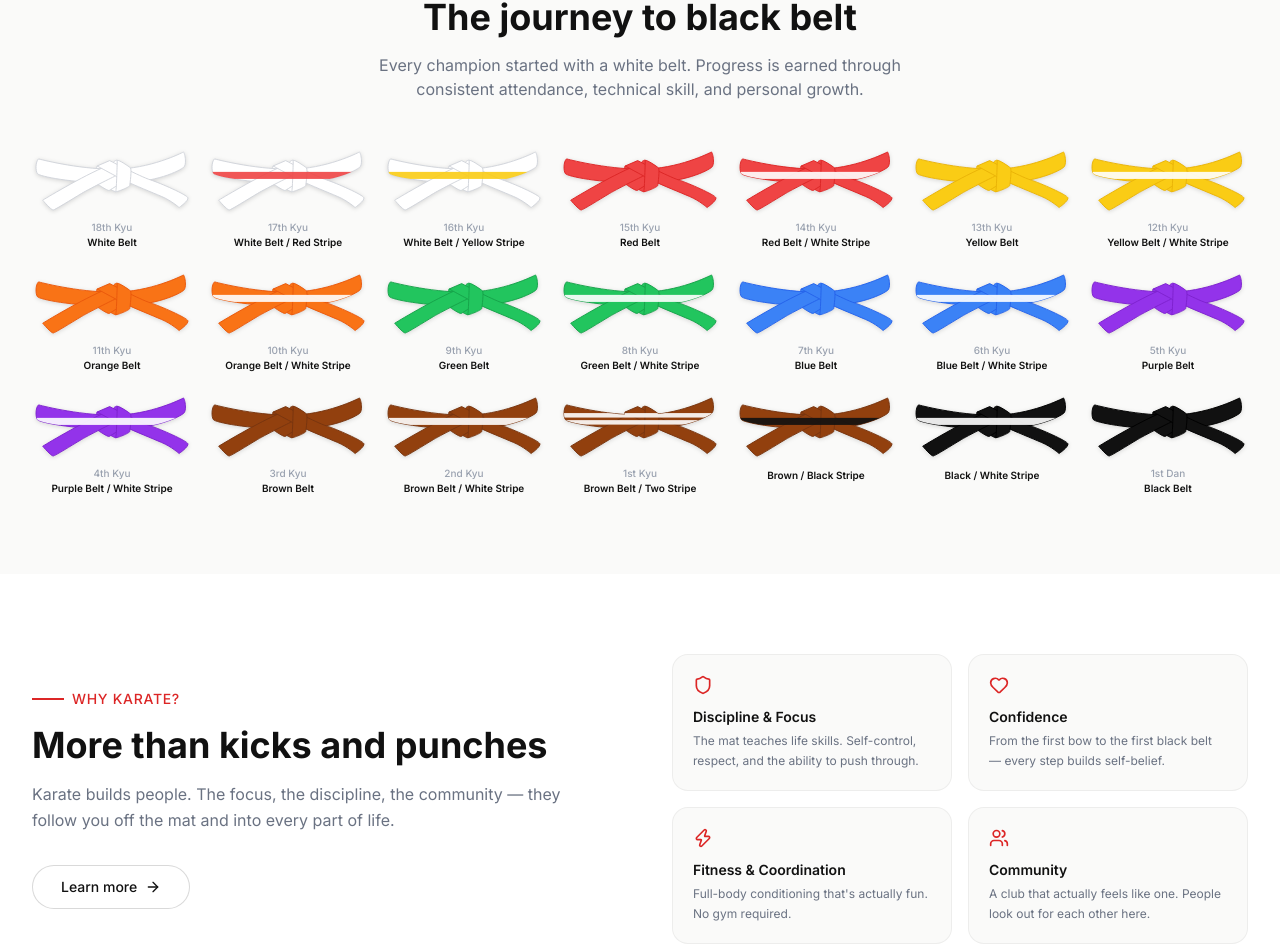
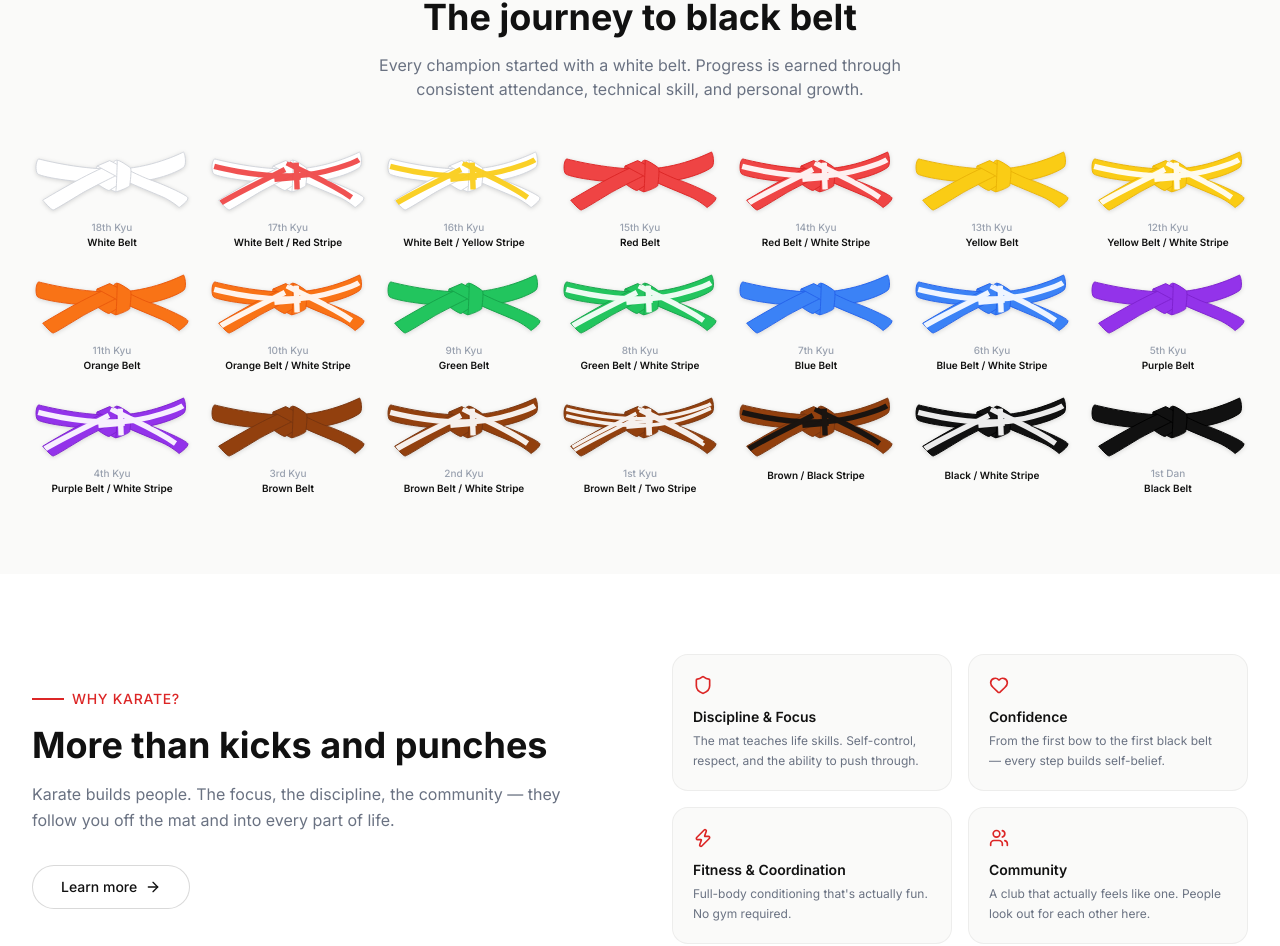
Before and after one commit to anthonieveritt-afk/forza-karate-website, a Next.js app: page / in a window 1280 px wide. Shown: the part 1664-2610 px from the top of the page. Built offline with nearby package versions, Linux system fonts and the light colour scheme.

Commit message:
BeltIcon: stripe follows belt curves using clipped centerline bezier paths

```diff
--- a/components/ui/BeltIcon.tsx
+++ b/components/ui/BeltIcon.tsx
@@ -11,28 +11,46 @@ interface BeltIconProps {
 
 export default function BeltIcon({ color, border, stripe, doubleStripe }: BeltIconProps) {
   const uid = useId().replace(/:/g, '')
+  const clipId = `bc-${uid}`
 
-  // All belt paths from reference SVG (viewBox 145.5 205.5 500 200)
+  // All belt shape paths (from reference SVG, viewBox 145.5 205.5 500 200)
   const beltPaths = [
-    // Knot loop detail
     "M348.15,259.254c0,0-1.476,4.952,0.21,7.375s24.86,1.791,24.86,1.791l-11.27-10.22L348.15,259.254z",
-    // Main belt band
     "M165.938,236.398c0,0,119.181,32.087,233.778,32.087c114.599,0,214.68-51.188,218.501-53.479c3.818-2.292,12.986,38.963,0.765,48.131c-12.225,9.168-80.983,48.896-216.208,48.896c-135.227,0-233.016-21.393-239.893-29.032C156.005,275.361,156.005,244.802,165.938,236.398z",
-    // Knot right junction
     "M408.12,339.536c0,0-22.156-6.111-28.268-21.393c-6.111-15.278,58.827-29.795,58.827-29.795l-6.112,31.324L408.12,339.536z",
-    // Knot centre
     "M351.585,315.852c0,0,30.561,21.393,35.144,19.101c4.584-2.292,58.827-36.671,58.827-36.671l-45.84-33.616l-50.423,38.2L351.585,315.852z",
-    // Left tail
     "M178.924,365.513c0,0,125.293-76.398,200.929-106.959c75.635-30.56,30.561,29.031,30.561,29.031s-78.69,38.199-110.779,57.299c-32.088,19.101-81.745,50.424-87.857,51.188C205.664,396.835,178.924,365.513,178.924,365.513z",
-    // Small knot piece
     "M412.073,240.503c0,0-5.29-1.851-14.146,8.46c-8.856,10.313,15.07,8.197,15.07,8.197L412.073,240.503z",
-    // Right tail
     "M388.256,241.746c0,0,94.734,49.659,127.587,60.354c32.851,10.696,113.832,46.604,116.889,55.771s-27.503,30.559-27.503,30.559s-23.685-21.391-54.243-34.379c-30.56-12.986-83.273-34.379-112.306-48.131c-29.031-13.751-89.388-47.367-89.388-47.367L388.256,241.746z",
-    // Knot body
     "M411.94,240.982c0,0-2.292,92.442-4.584,97.026c-2.293,4.584,42.783-12.988,43.546-18.336c0.765-5.349,6.877-50.423,2.293-55.007S416.523,238.69,411.94,240.982z",
   ]
 
-  const clipId = `belt-clip-${uid}`
+  // Centerline paths that follow the curve of each belt section.
+  // These are stroked (not filled) and clipped to the belt outline —
+  // so the stroke naturally conforms to the belt shape.
+
+  // Main belt band: centerline runs along the mid-height of the curved band
+  const bandCenter   = "M165,260 c0,0,119,32,234,30 c115,-1,215,-49,218,-51"
+  // Left tail: diagonal line through the centre of the hanging left tail
+  const leftTail     = "M186,374 c50,-31,124,-65,200,-105"
+  // Right tail: diagonal through the centre of the right tail
+  const rightTail    = "M392,249 c80,42,138,63,202,108"
+  // Knot centre: short horizontal run across the knot face
+  const knotCenter   = "M353,300 l82,-7"
+  // Knot body (vertical element): short vertical run down the centre column
+  const knotBody     = "M421,248 l3,84"
+
+  // For double stripe: two parallel paths offset ~1/3 and ~2/3 of belt height
+  const bandTop      = "M165,250 c0,0,119,31,234,30 c115,-1,215,-45,218,-47"
+  const bandBottom   = "M165,270 c0,0,119,32,234,31 c115,-1,215,-53,218,-54"
+  const leftTailTop  = "M184,368 c50,-31,124,-65,200,-105"
+  const leftTailBot  = "M188,381 c50,-31,124,-65,200,-105"
+  const rightTailTop = "M390,244 c80,42,138,63,202,108"
+  const rightTailBot = "M394,254 c80,42,138,63,202,108"
+  const knotTop      = "M353,294 l82,-7"
+  const knotBot      = "M353,306 l82,-7"
+  const knotBodyTop  = "M418,248 l3,84"
+  const knotBodyBot  = "M425,248 l3,84"
 
   return (
     <svg
@@ -43,36 +61,40 @@ export default function BeltIcon({ color, border, stripe, doubleStripe }: BeltIc
     >
       <defs>
         <clipPath id={clipId}>
-          {beltPaths.map((d, i) => (
-            <path key={i} d={d} />
-          ))}
+          {beltPaths.map((d, i) => <path key={i} d={d} />)}
         </clipPath>
       </defs>
 
-      {/* Belt body — all paths filled with belt colour */}
+      {/* ── Belt body ── */}
       <g fill={color} stroke={border} strokeWidth="3" strokeLinejoin="round">
-        {beltPaths.map((d, i) => (
-          <path key={i} d={d} />
-        ))}
+        {beltPaths.map((d, i) => <path key={i} d={d} />)}
       </g>
 
-      {/* Single stripe — horizontal band clipped to belt shape */}
+      {/* ── Single stripe — follows belt curves ── */}
       {stripe && !doubleStripe && (
-        <rect
-          x="145.5" y="277" width="500" height="22"
-          fill={stripe} opacity="0.9"
-          clipPath={`url(#${clipId})`}
-        />
+        <g clipPath={`url(#${clipId})`} stroke={stripe} fill="none" strokeWidth="17" strokeLinecap="butt" opacity="0.92">
+          <path d={bandCenter} />
+          <path d={leftTail} />
+          <path d={rightTail} />
+          <path d={knotCenter} />
+          <path d={knotBody} />
+        </g>
       )}
 
-      {/* Double stripe — two horizontal bands */}
+      {/* ── Double stripe — two curved lines ── */}
       {stripe && doubleStripe && (
-        <>
-          <rect x="145.5" y="262" width="500" height="14"
-            fill={stripe} opacity="0.9" clipPath={`url(#${clipId})`} />
-          <rect x="145.5" y="284" width="500" height="14"
-            fill={stripe} opacity="0.9" clipPath={`url(#${clipId})`} />
-        </>
+        <g clipPath={`url(#${clipId})`} stroke={stripe} fill="none" strokeWidth="11" strokeLinecap="butt" opacity="0.92">
+          <path d={bandTop} />
+          <path d={bandBottom} />
+          <path d={leftTailTop} />
+          <path d={leftTailBot} />
+          <path d={rightTailTop} />
+          <path d={rightTailBot} />
+          <path d={knotTop} />
+          <path d={knotBot} />
+          <path d={knotBodyTop} />
+          <path d={knotBodyBot} />
+        </g>
       )}
     </svg>
   )
```
